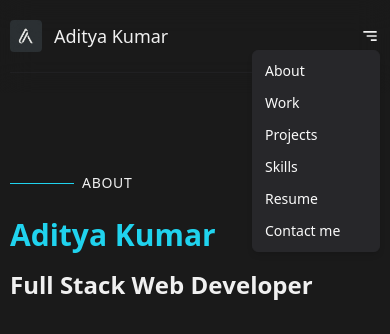
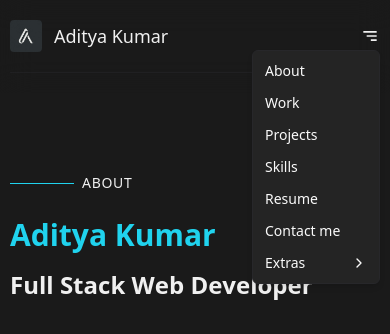
Before and after one commit to addoxy/axii.sh, a Next.js app: page / in a window 390 px wide. Both pictures are taken after a click on the button 370 px from the left and 36 px from the top of the page. Shown: the top 334 px of the page. Built offline with nearby package versions, Linux system fonts and the light colour scheme; what tailwindcss-debug-screens would draw is missing.

Commit message:
Improve navbar for mobile + add extras menu to it

```diff
--- a/src/components/mobile-navbar.tsx
+++ b/src/components/mobile-navbar.tsx
@@ -4,36 +4,66 @@ import {
   DropdownMenu,
   DropdownMenuContent,
   DropdownMenuItem,
+  DropdownMenuPortal,
+  DropdownMenuSub,
+  DropdownMenuSubContent,
+  DropdownMenuSubTrigger,
   DropdownMenuTrigger,
 } from '@/components/vendor/dropdown-menu';
 import Link from 'next/link';
+import { usePathname } from 'next/navigation';
+import { useEffect, useState } from 'react';
 import { MenuIcon } from './icons';
 import { links } from './navbar';
 
 export const MobileNavbar = () => {
+  const pathname = usePathname();
+
+  const [open, setOpen] = useState(false);
+
+  useEffect(() => {
+    setOpen(false);
+  }, [pathname]);
+
   return (
-    <DropdownMenu>
+    <DropdownMenu open={open} onOpenChange={setOpen} modal={false}>
       <DropdownMenuTrigger className="lg:hidden">
         <MenuIcon className="size-5" />
       </DropdownMenuTrigger>
-      <DropdownMenuContent className="bg-muted" align="end" sideOffset={4}>
+      <DropdownMenuContent align="end" sideOffset={4}>
         {links.map((link, i) => (
           <DropdownMenuItem key={i} className="h-full w-full">
-            <Link href={link.href}>{link.name}</Link>
+            <Link href={link.href} className="size-full">
+              {link.name}
+            </Link>
           </DropdownMenuItem>
         ))}
         <DropdownMenuItem>
           <a
             href="/files/Aditya_Kumar_Resume.pdf"
             download="Aditya_Kumar_Resume.pdf"
-            className="h-full w-full"
+            className="size-full h-full w-full"
           >
             Resume
           </a>
         </DropdownMenuItem>
         <DropdownMenuItem>
-          <a href="mailto:aditya132003@gmail.com">Contact me</a>
+          <a href="mailto:aditya132003@gmail.com" className="size-full">
+            Contact me
+          </a>
         </DropdownMenuItem>
+        <DropdownMenuSub>
+          <DropdownMenuSubTrigger>Extras</DropdownMenuSubTrigger>
+          <DropdownMenuPortal>
+            <DropdownMenuSubContent>
+              <DropdownMenuItem>
+                <Link href="/notion-templates" className="size-full">
+                  Notion Templates
+                </Link>
+              </DropdownMenuItem>
+            </DropdownMenuSubContent>
+          </DropdownMenuPortal>
+        </DropdownMenuSub>
       </DropdownMenuContent>
     </DropdownMenu>
   );
--- a/src/components/social-link.tsx
+++ b/src/components/social-link.tsx
@@ -8,8 +8,10 @@ export interface SocialLinkProps {
 }
 
 export const SocialLink = ({ href, children }: SocialLinkProps) => {
+  const tooltipContent = href.startsWith('mailto:') ? href.replace('mailto:', '') : href;
+
   return (
-    <Tooltip content={href}>
+    <Tooltip content={tooltipContent}>
       <a
         href={href}
         target="_blank"
--- a/src/components/vendor/dropdown-menu.tsx
+++ b/src/components/vendor/dropdown-menu.tsx
@@ -1,34 +1,34 @@
-"use client"
+'use client';
 
-import * as React from "react"
-import * as DropdownMenuPrimitive from "@radix-ui/react-dropdown-menu"
-import { Check, ChevronRight, Circle } from "lucide-react"
+import * as DropdownMenuPrimitive from '@radix-ui/react-dropdown-menu';
+import { Check, ChevronRight, Circle } from 'lucide-react';
+import * as React from 'react';
 
-import { cn } from "@/utils/utils"
+import { cn } from '@/utils/utils';
 
-const DropdownMenu = DropdownMenuPrimitive.Root
+const DropdownMenu = DropdownMenuPrimitive.Root;
 
-const DropdownMenuTrigger = DropdownMenuPrimitive.Trigger
+const DropdownMenuTrigger = DropdownMenuPrimitive.Trigger;
 
-const DropdownMenuGroup = DropdownMenuPrimitive.Group
+const DropdownMenuGroup = DropdownMenuPrimitive.Group;
 
-const DropdownMenuPortal = DropdownMenuPrimitive.Portal
+const DropdownMenuPortal = DropdownMenuPrimitive.Portal;
 
-const DropdownMenuSub = DropdownMenuPrimitive.Sub
+const DropdownMenuSub = DropdownMenuPrimitive.Sub;
 
-const DropdownMenuRadioGroup = DropdownMenuPrimitive.RadioGroup
+const DropdownMenuRadioGroup = DropdownMenuPrimitive.RadioGroup;
 
 const DropdownMenuSubTrigger = React.forwardRef<
   React.ElementRef<typeof DropdownMenuPrimitive.SubTrigger>,
   React.ComponentPropsWithoutRef<typeof DropdownMenuPrimitive.SubTrigger> & {
-    inset?: boolean
+    inset?: boolean;
   }
 >(({ className, inset, children, ...props }, ref) => (
   <DropdownMenuPrimitive.SubTrigger
     ref={ref}
     className={cn(
-      "flex cursor-default gap-2 select-none items-center rounded-sm px-2 py-1.5 text-sm outline-none focus:bg-accent data-[state=open]:bg-accent [&_svg]:pointer-events-none [&_svg]:size-4 [&_svg]:shrink-0",
-      inset && "pl-8",
+      'flex cursor-default select-none items-center gap-2 rounded-sm px-2 py-1.5 text-sm outline-none focus:bg-accent data-[state=open]:bg-accent [&_svg]:pointer-events-none [&_svg]:size-4 [&_svg]:shrink-0',
+      inset && 'pl-8',
       className
     )}
     {...props}
@@ -36,9 +36,8 @@ const DropdownMenuSubTrigger = React.forwardRef<
     {children}
     <ChevronRight className="ml-auto" />
   </DropdownMenuPrimitive.SubTrigger>
-))
-DropdownMenuSubTrigger.displayName =
-  DropdownMenuPrimitive.SubTrigger.displayName
+));
+DropdownMenuSubTrigger.displayName = DropdownMenuPrimitive.SubTrigger.displayName;
 
 const DropdownMenuSubContent = React.forwardRef<
   React.ElementRef<typeof DropdownMenuPrimitive.SubContent>,
@@ -47,14 +46,13 @@ const DropdownMenuSubContent = React.forwardRef<
   <DropdownMenuPrimitive.SubContent
     ref={ref}
     className={cn(
-      "z-50 min-w-[8rem] overflow-hidden rounded-md border bg-popover p-1 text-popover-foreground shadow-lg data-[state=open]:animate-in data-[state=closed]:animate-out data-[state=closed]:fade-out-0 data-[state=open]:fade-in-0 data-[state=closed]:zoom-out-95 data-[state=open]:zoom-in-95 data-[side=bottom]:slide-in-from-top-2 data-[side=left]:slide-in-from-right-2 data-[side=right]:slide-in-from-left-2 data-[side=top]:slide-in-from-bottom-2",
+      'z-50 min-w-[8rem] overflow-hidden rounded-md border bg-popover p-1 text-popover-foreground shadow-lg data-[state=open]:animate-in data-[state=closed]:animate-out data-[state=closed]:fade-out-0 data-[state=open]:fade-in-0 data-[state=closed]:zoom-out-95 data-[state=open]:zoom-in-95 data-[side=bottom]:slide-in-from-top-2 data-[side=left]:slide-in-from-right-2 data-[side=right]:slide-in-from-left-2 data-[side=top]:slide-in-from-bottom-2',
       className
     )}
     {...props}
   />
-))
-DropdownMenuSubContent.displayName =
-  DropdownMenuPrimitive.SubContent.displayName
+));
+DropdownMenuSubContent.displayName = DropdownMenuPrimitive.SubContent.displayName;
 
 const DropdownMenuContent = React.forwardRef<
   React.ElementRef<typeof DropdownMenuPrimitive.Content>,
@@ -65,32 +63,32 @@ const DropdownMenuContent = React.forwardRef<
       ref={ref}
       sideOffset={sideOffset}
       className={cn(
-        "z-50 min-w-[8rem] overflow-hidden rounded-md border bg-popover p-1 text-popover-foreground shadow-md data-[state=open]:animate-in data-[state=closed]:animate-out data-[state=closed]:fade-out-0 data-[state=open]:fade-in-0 data-[state=closed]:zoom-out-95 data-[state=open]:zoom-in-95 data-[side=bottom]:slide-in-from-top-2 data-[side=left]:slide-in-from-right-2 data-[side=right]:slide-in-from-left-2 data-[side=top]:slide-in-from-bottom-2",
+        'z-50 min-w-[8rem] overflow-hidden rounded-md border bg-popover p-1 text-popover-foreground shadow-md data-[state=open]:animate-in data-[state=closed]:animate-out data-[state=closed]:fade-out-0 data-[state=open]:fade-in-0 data-[state=closed]:zoom-out-95 data-[state=open]:zoom-in-95 data-[side=bottom]:slide-in-from-top-2 data-[side=left]:slide-in-from-right-2 data-[side=right]:slide-in-from-left-2 data-[side=top]:slide-in-from-bottom-2',
         className
       )}
       {...props}
     />
   </DropdownMenuPrimitive.Portal>
-))
-DropdownMenuContent.displayName = DropdownMenuPrimitive.Content.displayName
+));
+DropdownMenuContent.displayName = DropdownMenuPrimitive.Content.displayName;
 
 const DropdownMenuItem = React.forwardRef<
   React.ElementRef<typeof DropdownMenuPrimitive.Item>,
   React.ComponentPropsWithoutRef<typeof DropdownMenuPrimitive.Item> & {
-    inset?: boolean
+    inset?: boolean;
   }
 >(({ className, inset, ...props }, ref) => (
   <DropdownMenuPrimitive.Item
     ref={ref}
     className={cn(
-      "relative flex cursor-default select-none items-center gap-2 rounded-sm px-2 py-1.5 text-sm outline-none transition-colors focus:bg-accent focus:text-accent-foreground data-[disabled]:pointer-events-none data-[disabled]:opacity-50 [&_svg]:pointer-events-none [&_svg]:size-4 [&_svg]:shrink-0",
-      inset && "pl-8",
+      'relative flex cursor-default select-none items-center gap-2 rounded-sm px-2 py-1.5 text-sm outline-none transition-colors focus:bg-accent focus:text-accent-foreground data-[disabled]:pointer-events-none data-[disabled]:opacity-50 [&_svg]:pointer-events-none [&_svg]:size-4 [&_svg]:shrink-0',
+      inset && 'pl-8',
       className
     )}
     {...props}
   />
-))
-DropdownMenuItem.displayName = DropdownMenuPrimitive.Item.displayName
+));
+DropdownMenuItem.displayName = DropdownMenuPrimitive.Item.displayName;
 
 const DropdownMenuCheckboxItem = React.forwardRef<
   React.ElementRef<typeof DropdownMenuPrimitive.CheckboxItem>,
@@ -99,7 +97,7 @@ const DropdownMenuCheckboxItem = React.forwardRef<
   <DropdownMenuPrimitive.CheckboxItem
     ref={ref}
     className={cn(
-      "relative flex cursor-default select-none items-center rounded-sm py-1.5 pl-8 pr-2 text-sm outline-none transition-colors focus:bg-accent focus:text-accent-foreground data-[disabled]:pointer-events-none data-[disabled]:opacity-50",
+      'relative flex cursor-default select-none items-center rounded-sm py-1.5 pl-8 pr-2 text-sm outline-none transition-colors focus:bg-accent focus:text-accent-foreground data-[disabled]:pointer-events-none data-[disabled]:opacity-50',
       className
     )}
     checked={checked}
@@ -112,9 +110,8 @@ const DropdownMenuCheckboxItem = React.forwardRef<
     </span>
     {children}
   </DropdownMenuPrimitive.CheckboxItem>
-))
-DropdownMenuCheckboxItem.displayName =
-  DropdownMenuPrimitive.CheckboxItem.displayName
+));
+DropdownMenuCheckboxItem.displayName = DropdownMenuPrimitive.CheckboxItem.displayName;
 
 const DropdownMenuRadioItem = React.forwardRef<
   React.ElementRef<typeof DropdownMenuPrimitive.RadioItem>,
@@ -123,7 +120,7 @@ const DropdownMenuRadioItem = React.forwardRef<
   <DropdownMenuPrimitive.RadioItem
     ref={ref}
     className={cn(
-      "relative flex cursor-default select-none items-center rounded-sm py-1.5 pl-8 pr-2 text-sm outline-none transition-colors focus:bg-accent focus:text-accent-foreground data-[disabled]:pointer-events-none data-[disabled]:opacity-50",
+      'relative flex cursor-default select-none items-center rounded-sm py-1.5 pl-8 pr-2 text-sm outline-none transition-colors focus:bg-accent focus:text-accent-foreground data-[disabled]:pointer-events-none data-[disabled]:opacity-50',
       className
     )}
     {...props}
@@ -135,26 +132,22 @@ const DropdownMenuRadioItem = React.forwardRef<
     </span>
     {children}
   </DropdownMenuPrimitive.RadioItem>
-))
-DropdownMenuRadioItem.displayName = DropdownMenuPrimitive.RadioItem.displayName
+));
+DropdownMenuRadioItem.displayName = DropdownMenuPrimitive.RadioItem.displayName;
 
 const DropdownMenuLabel = React.forwardRef<
   React.ElementRef<typeof DropdownMenuPrimitive.Label>,
   React.ComponentPropsWithoutRef<typeof DropdownMenuPrimitive.Label> & {
-    inset?: boolean
+    inset?: boolean;
   }
 >(({ className, inset, ...props }, ref) => (
   <DropdownMenuPrimitive.Label
     ref={ref}
-    className={cn(
-      "px-2 py-1.5 text-sm font-semibold",
-      inset && "pl-8",
-      className
-    )}
+    className={cn('px-2 py-1.5 text-sm font-semibold', inset && 'pl-8', className)}
     {...props}
   />
-))
-DropdownMenuLabel.displayName = DropdownMenuPrimitive.Label.displayName
+));
+DropdownMenuLabel.displayName = DropdownMenuPrimitive.Label.displayName;
 
 const DropdownMenuSeparator = React.forwardRef<
   React.ElementRef<typeof DropdownMenuPrimitive.Separator>,
@@ -162,39 +155,33 @@ const DropdownMenuSeparator = React.forwardRef<
 >(({ className, ...props }, ref) => (
   <DropdownMenuPrimitive.Separator
     ref={ref}
-    className={cn("-mx-1 my-1 h-px bg-muted", className)}
+    className={cn('-mx-1 my-1 h-px bg-muted', className)}
     {...props}
   />
-))
-DropdownMenuSeparator.displayName = DropdownMenuPrimitive.Separator.displayName
+));
+DropdownMenuSeparator.displayName = DropdownMenuPrimitive.Separator.displayName;
 
-const DropdownMenuShortcut = ({
-  className,
-  ...props
-}: React.HTMLAttributes<HTMLSpanElement>) => {
+const DropdownMenuShortcut = ({ className, ...props }: React.HTMLAttributes<HTMLSpanElement>) => {
   return (
-    <span
-      className={cn("ml-auto text-xs tracking-widest opacity-60", className)}
-      {...props}
-    />
-  )
-}
-DropdownMenuShortcut.displayName = "DropdownMenuShortcut"
+    <span className={cn('ml-auto text-xs tracking-widest opacity-60', className)} {...props} />
+  );
+};
+DropdownMenuShortcut.displayName = 'DropdownMenuShortcut';
 
 export {
   DropdownMenu,
-  DropdownMenuTrigger,
+  DropdownMenuCheckboxItem,
   DropdownMenuContent,
+  DropdownMenuGroup,
   DropdownMenuItem,
-  DropdownMenuCheckboxItem,
+  DropdownMenuLabel,
+  DropdownMenuPortal,
+  DropdownMenuRadioGroup,
   DropdownMenuRadioItem,
-  DropdownMenuLabel,
   DropdownMenuSeparator,
   DropdownMenuShortcut,
-  DropdownMenuGroup,
-  DropdownMenuPortal,
   DropdownMenuSub,
   DropdownMenuSubContent,
   DropdownMenuSubTrigger,
-  DropdownMenuRadioGroup,
-}
+  DropdownMenuTrigger,
+};
--- a/src/styles/globals.css
+++ b/src/styles/globals.css
@@ -39,7 +39,7 @@ body {
     --foreground: 0 0% 94%;
     --card: 240 10% 3.9%;
     --card-foreground: 0 0% 98%;
-    --popover: 240 10% 3.9%;
+    --popover: 240 0% 14%;
     --popover-foreground: 0 0% 98%;
     --primary: 188 86% 53%;
     --primary-foreground: 240 5.9% 10%;
@@ -47,7 +47,7 @@ body {
     --secondary-foreground: 0 0% 98%;
     --muted: 240 3.7% 15.9%;
     --muted-foreground: 240 5% 64.9%;
-    --accent: 240 3.7% 15.9%;
+    --accent: 0 0% 10%;
     --accent-foreground: 0 0% 98%;
     --destructive: 0 62.8% 30.6%;
     --destructive-foreground: 0 0% 98%;
```
